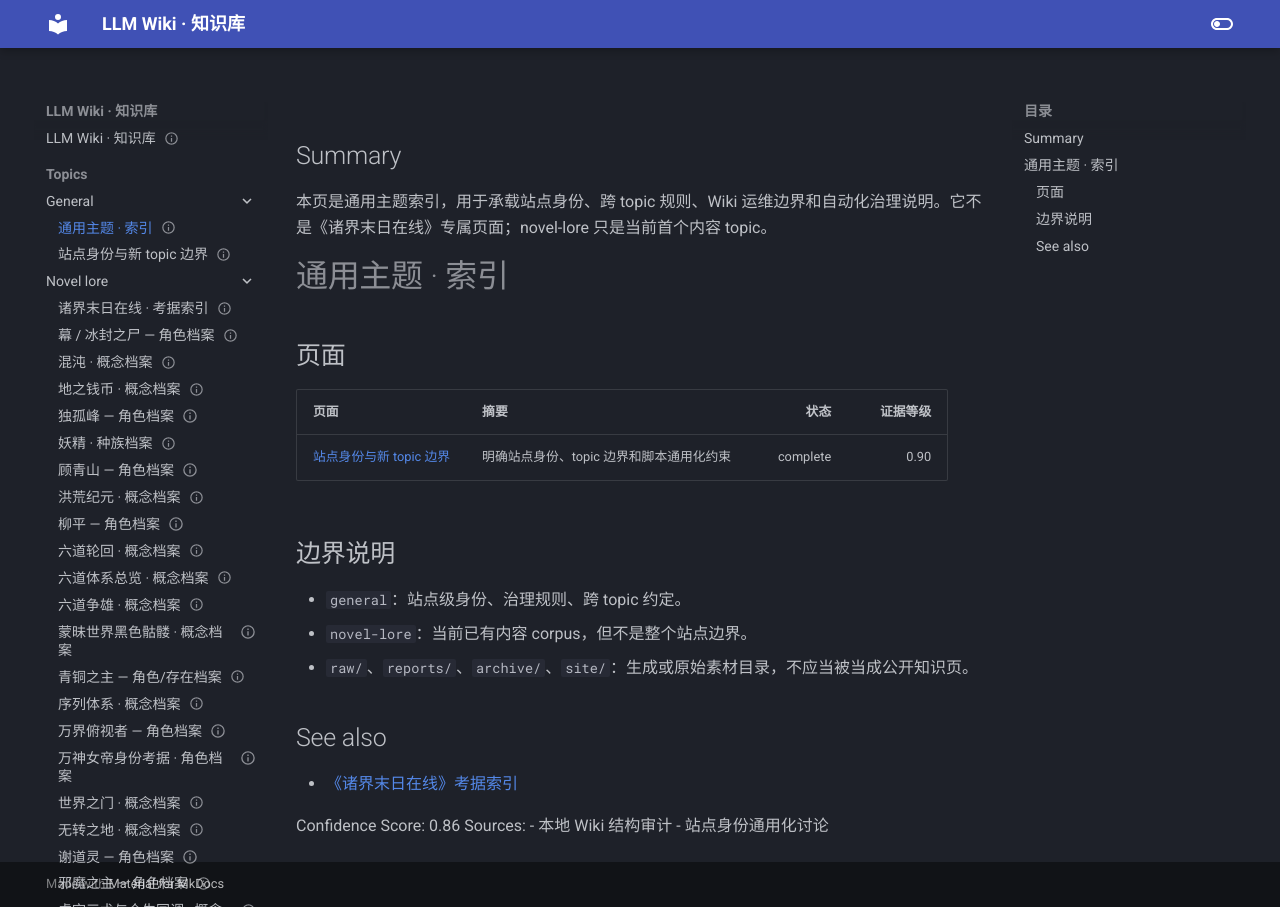
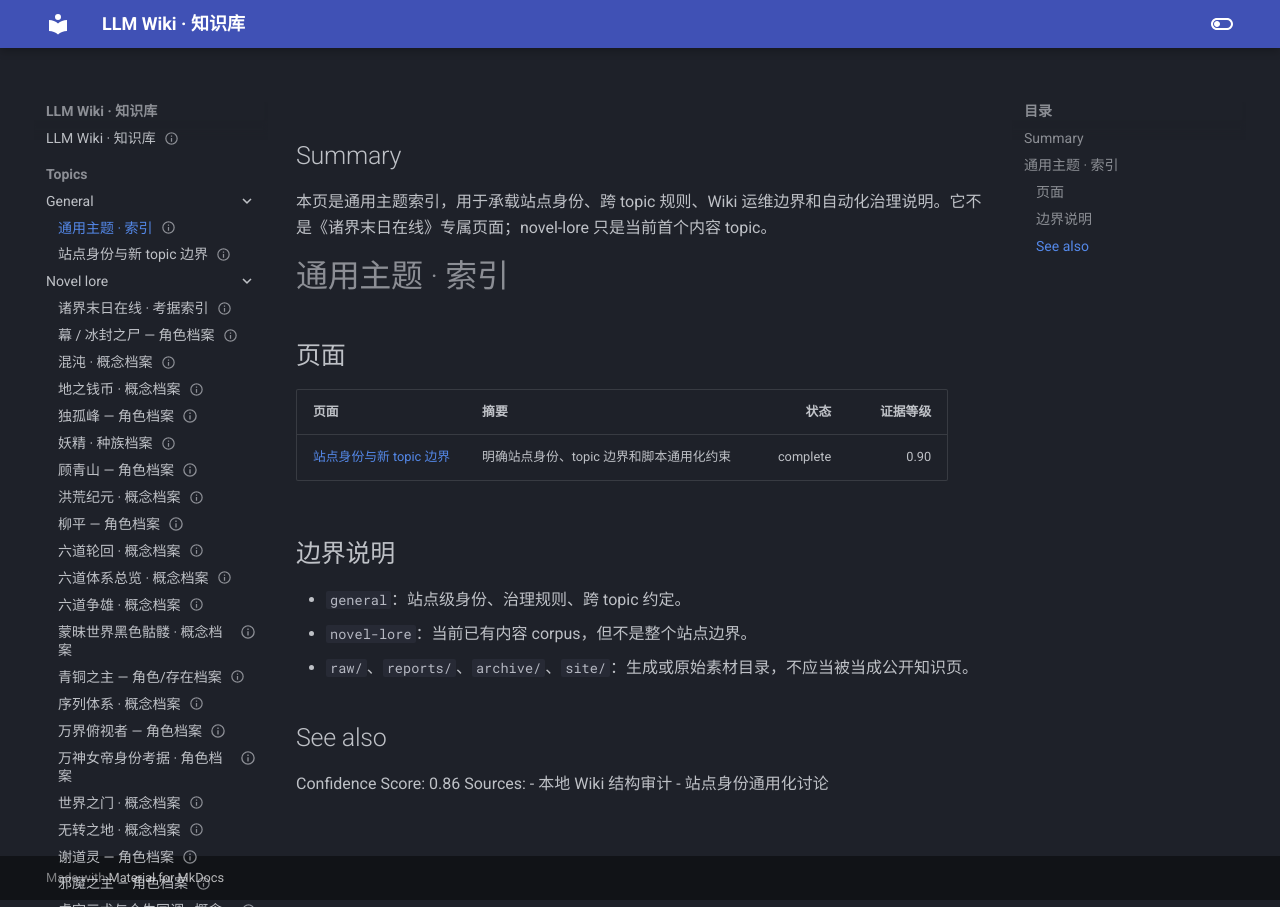
Before and after one commit to Zack3155/llm-wiki, an MkDocs documentation site: the page built from docs/topics/general/_index.md, in a window 1280 px wide. Built offline with MkDocs 1.6.1 and Material for MkDocs 9.7.7, drawn with Linux system fonts in a browser that asks for light colours.

```diff
--- a/docs/topics/general/_index.md
+++ b/docs/topics/general/_index.md
@@ -47,7 +47,6 @@ date_modified: 2026-06-16
 
 ## See also
 
-- [《诸界末日在线》考据索引](../../novel-lore/_index.md)
 
 Confidence Score: 0.86
 Sources:
```
Also changed, not shown: docs/topics/general/site-identity-topic-boundary.md (+0 -1 lines).
